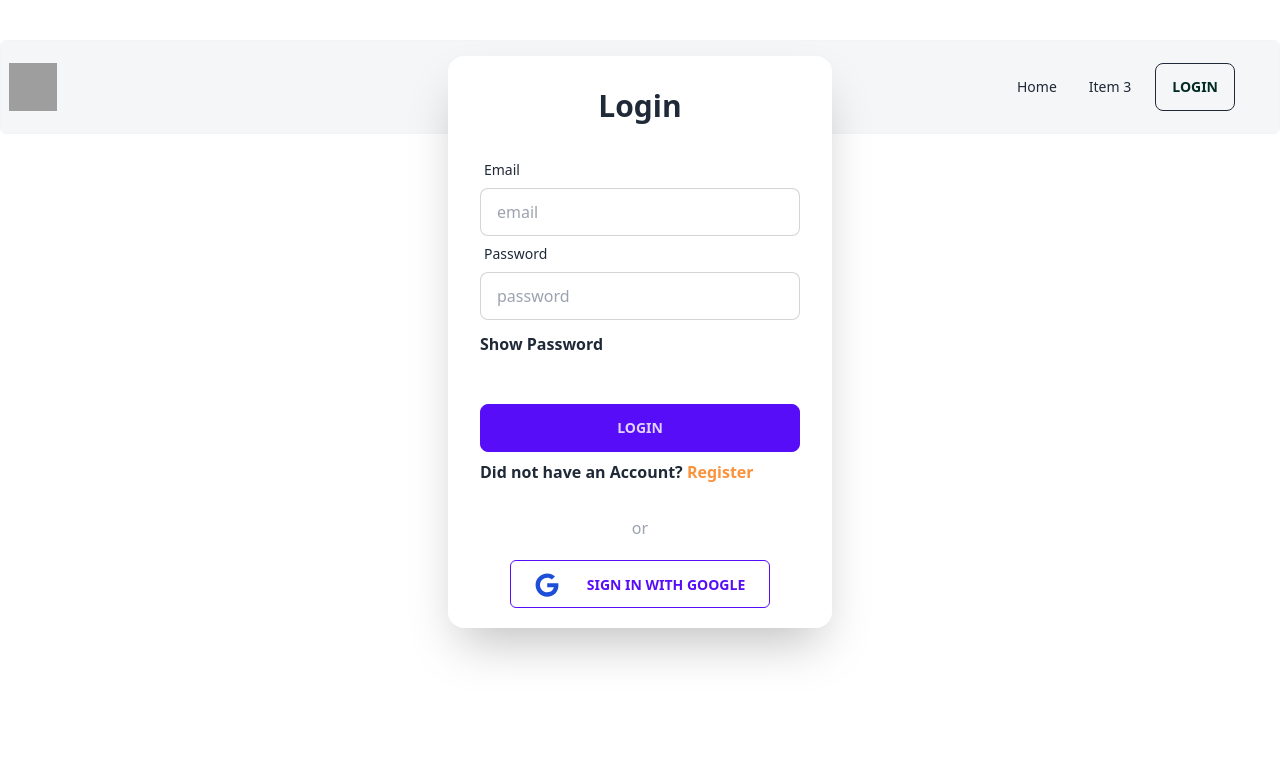
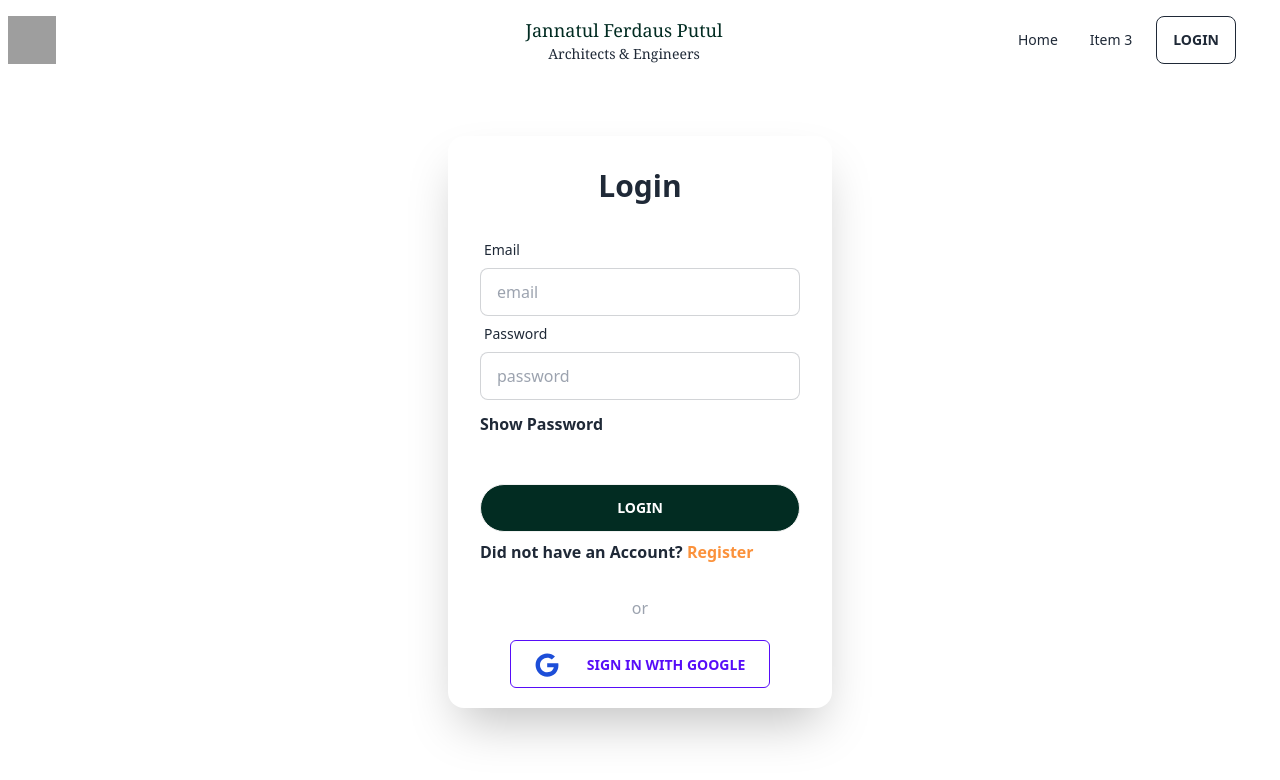
Before and after one commit to Rezuan-Alam-Rean/All-in-one, a React (Vite) app: page /Login in a window 1280 px wide. Shown: the top 780 px of the page. Built offline with nearby package versions, Linux system fonts and the light colour scheme; no server answers; grey boxes are pictures that could not be loaded.

Commit message:
edit some section

```diff
--- a/src/Component/pages/Home/Banner.jsx
+++ b/src/Component/pages/Home/Banner.jsx
@@ -3,7 +3,7 @@
 const Banner = () => {
     return (
         <div>
-            <div className="bg-gradient-to-r from-emerald-950 to-emerald-50 py-16 px-4  mb-10 ">
+            <div className="  bg-gradient-to-r from-emerald-950 to-emerald-50 py-16 px-4  mb-10 ">
                 <div>
                     <div className="   flex flex-col lg:flex-row items-center justify-between " >
                         <div
--- a/src/Component/pages/Home/Home.jsx
+++ b/src/Component/pages/Home/Home.jsx
@@ -5,11 +5,7 @@ const Home = () => {
     return (
         <div>
             <Banner></Banner>
-            <Banner></Banner>
-            <Banner></Banner>
-            <Banner></Banner>
-            <Banner></Banner>
-            <Banner></Banner>
+
         </div>
     );
 };
--- a/src/Component/pages/Login.jsx
+++ b/src/Component/pages/Login.jsx
@@ -1,5 +1,5 @@
 import { Link, useLocation, useNavigate } from "react-router-dom";
-import {FaGoogle } from "react-icons/fa";
+import { FaGoogle } from "react-icons/fa";
 import { useContext, useState } from "react";
 
 import { GoogleAuthProvider } from "firebase/auth";
@@ -8,11 +8,11 @@ import { AuthContext } from "../../Provider/AuthProvider";
 
 const Login = () => {
 
-    const { login,googleLogin,setUser } = useContext(AuthContext);
+  const { login, googleLogin, setUser } = useContext(AuthContext);
   const [show, setShow] = useState(false);
   const [error, setError] = useState("");
   const [success, setSuccess] = useState("");
-    const location =useLocation();
+  const location = useLocation();
   const navigate = useNavigate();
   const from = location.state?.from?.pathname || "/";
   const provider = new GoogleAuthProvider();
@@ -87,7 +87,7 @@ const handleGoogleLogin = () => {
                 <label className="label">
                   <span className="label-text">Password</span>
                 </label>
-                <input type={show ? "text":"password"} placeholder="password" name="password" className="input input-bordered" required />
+                <input type={show ? "text" : "password"} placeholder="password" name="password" className="input input-bordered" required />
 
               </div>
               <p className="mt-3" onClick={() => setShow(!show)}>
@@ -104,7 +104,7 @@ const handleGoogleLogin = () => {
               </p>
               <div className="form-control mt-6">
 
-                <input className="btn btn-primary" type="submit" value="Login" />
+                <input className="btn bg-emerald-950 text-white py-2 px-4 rounded-full hover:bg-emerald-950" type="submit" value="Login" />
               </div>
             </form>
 
@@ -119,7 +119,7 @@ const handleGoogleLogin = () => {
               onClick={handleGoogleLogin}
               className=" px-6  py-3 btn btn-outline btn-primary rounded-md"
             >
-          <FaGoogle className="text-blue-700 text-2xl mr-5"/> Sign in with Google
+              <FaGoogle className="text-blue-700 text-2xl mr-5" /> Sign in with Google
             </button>
           </div>
 
--- a/src/Component/pages/Navber.jsx
+++ b/src/Component/pages/Navber.jsx
@@ -28,7 +28,7 @@ const Navber = () => {
 
   return (
     <div>
-      <div className=" fixed mb-20 max-w-7xl mx-auto  bg-gray-400 rounded-md bg-clip-padding backdrop-filter backdrop-blur-sm bg-opacity-10 border border-gray-100 navbar  ">
+      <div className="  navbar  ">
         <div className="navbar-start">
           <div className="dropdown">
             <label tabIndex={0} className="btn btn-outline lg:hidden">
@@ -61,7 +61,7 @@ const Navber = () => {
         <div className="navbar-center block text-center">
           <div className="flex flex-col items-center">
             <img className="h-8 w-8 lg:hidden" src="https://i.ibb.co/rbcbjCS/Untitled-design-12.png" alt="" />
-            <p className="text-lg text-emerald-950 font-serif">Jannatul Ferdaus <br /> Putul</p>
+            <p className="text-lg text-emerald-950 font-serif">Jannatul Ferdaus  Putul</p>
             <p className="text-sm text-gray-800 font-serif">Architects & Engineers</p>
           </div>
         </div>
@@ -101,7 +101,7 @@ const Navber = () => {
                 <NavLink
                   onClick={handleLogOut}
                   className={({ isActive, isPending }) =>
-                    isPending ? "pending" : isActive ? "text-emerald-950" : ""
+                    isPending ? "pending" : isActive ? "" : ""
                   }
                 >
                   Logout
@@ -113,7 +113,7 @@ const Navber = () => {
                 <NavLink
                   to="/Login"
                   className={({ isActive, isPending }) =>
-                    isPending ? "pending" : isActive ? "text-emerald-950" : ""
+                    isPending ? "pending" : isActive ? "" : ""
                   }
                 >
                   Login
--- /dev/null
+++ b/src/Router/PrivateRoute.jsx
@@ -0,0 +1,23 @@
+import { useContext } from 'react';
+import { Navigate } from 'react-router-dom';
+import { AuthContext } from '../Provider/AuthProvider';
+
+
+
+const PrivateRoute = ({ children }) => {
+    const {loader,user} =useContext(AuthContext)
+
+  if (loader) {
+    return <div className="loading loading-spinner loading-xs"></div>;
+  }
+
+  if (!loader && !user?.email) {
+    return <Navigate to="/login" />;
+  }
+
+  return children;
+};
+
+// export default PrivateRoute;
+
+export default PrivateRoute;
--- a/src/Router/Router.jsx
+++ b/src/Router/Router.jsx
@@ -5,6 +5,7 @@ import Login from "../Component/pages/Login";
 import Logout from "../Component/pages/Logout";
 import Register from "../Component/pages/Register";
 import Home from "../Component/pages/Home/Home";
+
 
 
 
@@ -18,6 +19,7 @@ const router = createBrowserRouter([
 
                     path: "/",
                     element:<Home></Home>
+
 
             },
             {
```
Lines whose indentation alone changed are shown as unchanged.
